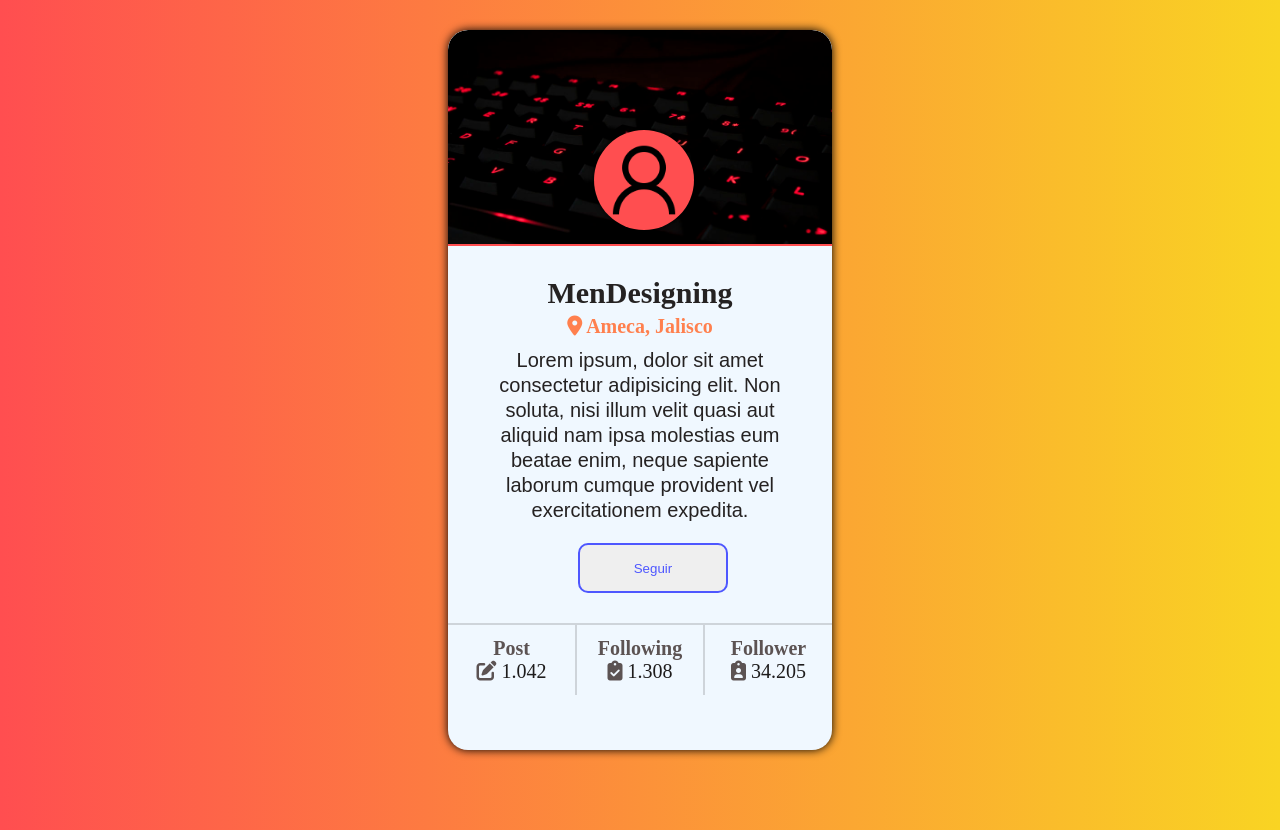
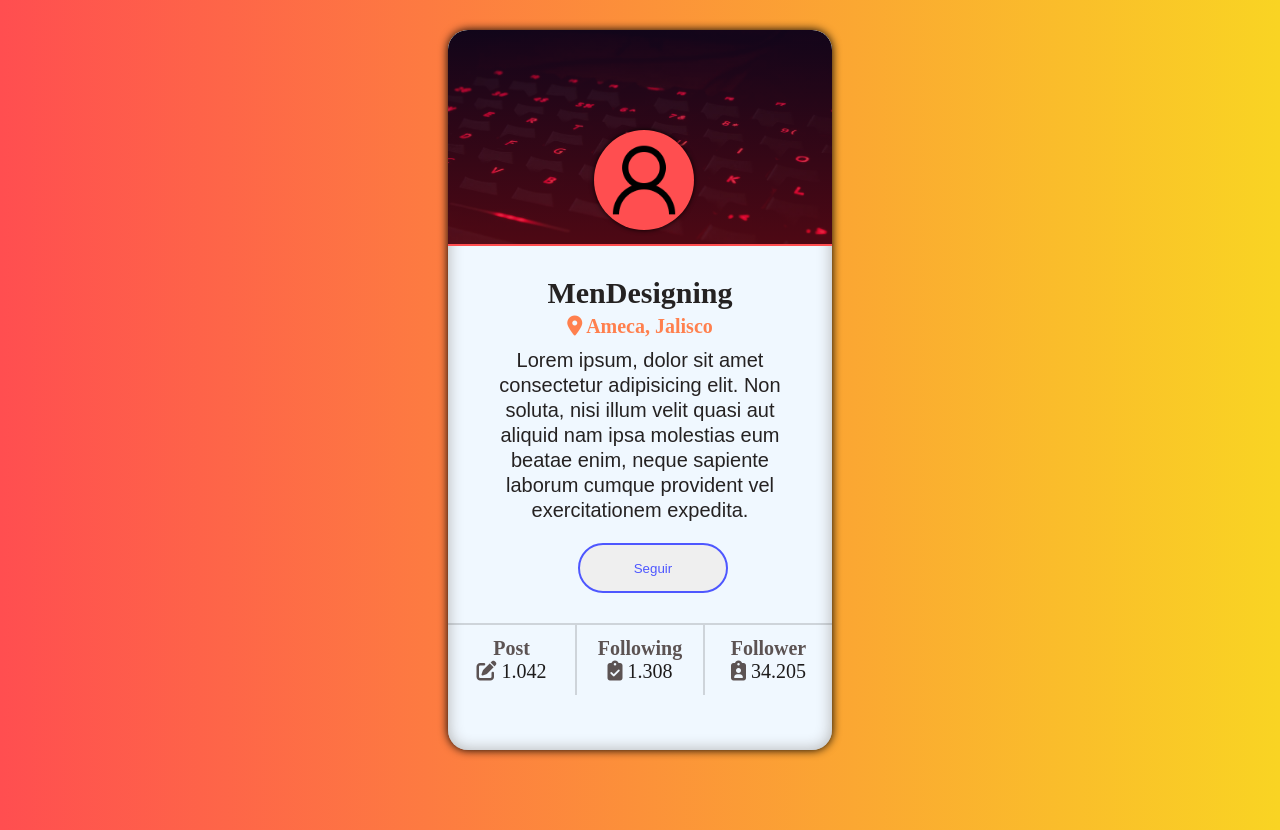
Before and after one commit to LeonardoMendoza14/Practicas-HTML, a plain HTML site: page Ejercicio2/index.html in a window 1280 px wide. Drawn offline with Linux system fonts and the light colour scheme.

Commit message:
Arreglo del header y las sombras

```diff
--- a/Ejercicio2/styles.css
+++ b/Ejercicio2/styles.css
@@ -23,17 +23,18 @@ body {
     overflow: hidden;
     height: 90%;
     margin: 30px 35%;
-    background-color: aliceblue;
+    background-color: #f0f8ff;
     border-radius: 20px;
-    box-shadow: inset 0 0 15px hsla(0, 13%, 11%, 0.452);
-    box-shadow: 0 0 10px #000;
+    box-shadow: 0 0 15px #b2b2b2 inset,
+                0 0 10px #000;
 }
 
 header {
-    background-image: url(img/tecladoHeader.jpg);
+    background: #c31431;  /* fallback for old browsers */
+    background: linear-gradient(to top, hsla(350, 81%, 42%, 0.4), hsla(275, 67%, 13%, 0.464)), url(img/tecladoHeader.jpg); /* W3C, IE 10+/ Edge, Firefox 16+, Chrome 26+, Opera 12+, Safari 7+ */
     background-size: cover;
     background-position: center;
-    background-repeat: no-repeat;
+
     height: 30%;
     border-radius: 20px 20px 0 0;
     border-bottom: 2px solid;
@@ -92,7 +93,7 @@ header {
     margin: 20px 0 0 100px;
     width: 150px;
     height: 50px;
-    border-radius: 10px;
+    border-radius: 30px;
     color: #4e57ff;
     border: 2px solid;
     border-color: #4e57ff;
```
